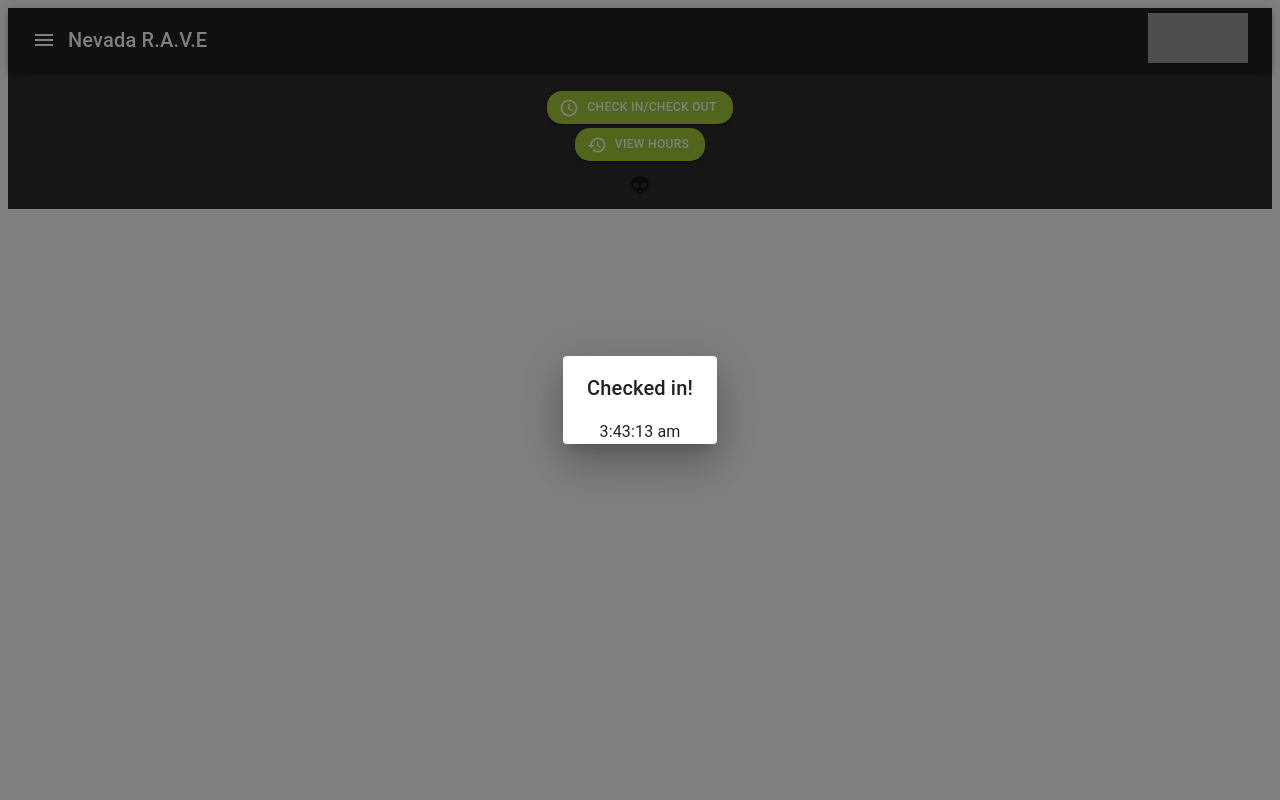
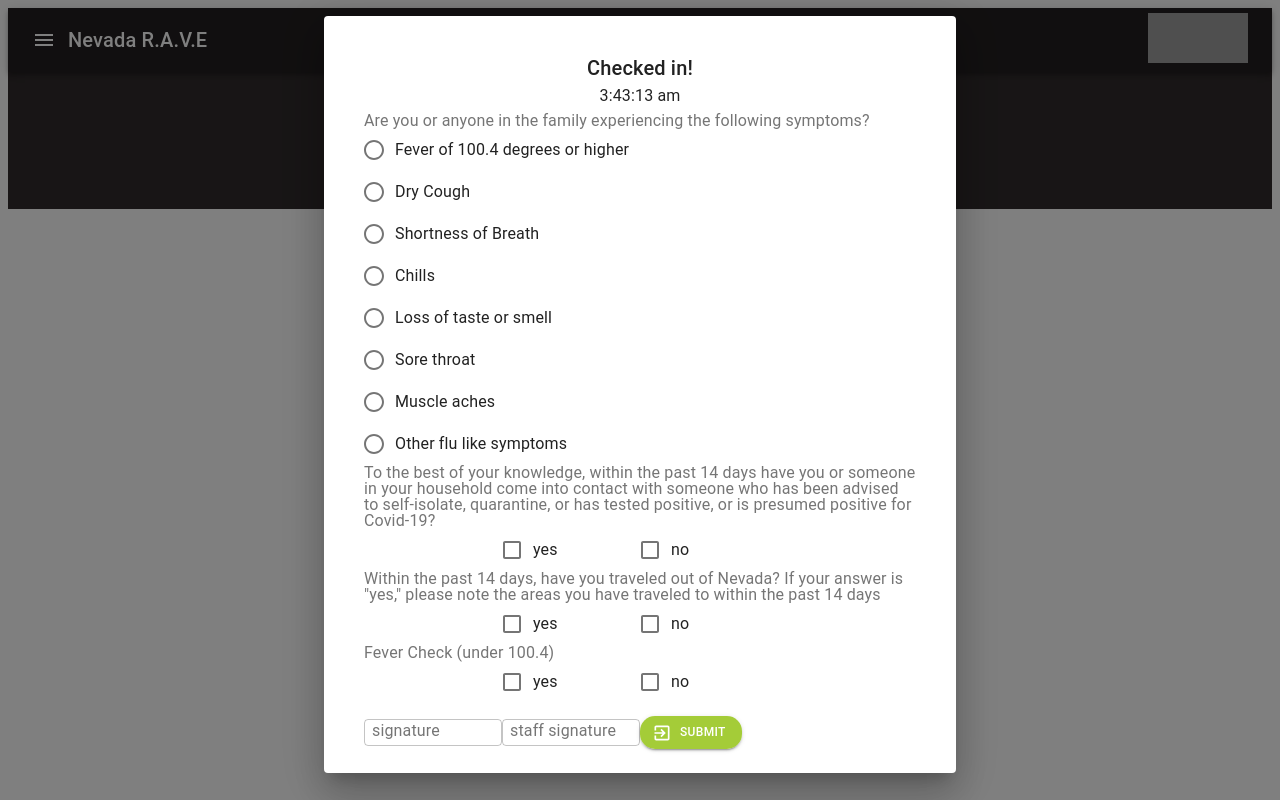
Before and after one commit to Renat97/Nevada-RAVE-MVP, a React app: page /login in a window 1280 px wide. Both pictures are taken after a click on the button "CHECK IN/CHECK OUT". Built offline with nearby package versions, Linux system fonts and the light colour scheme; grey boxes are pictures that could not be loaded; the HTML template or start-up script is replaced by a standard one.

Commit message:
volunteer check in process done

```diff
--- a/client/src/modals/SimpleDialog.jsx
+++ b/client/src/modals/SimpleDialog.jsx
@@ -1,4 +1,4 @@
-import React, {Fragment} from 'react';
+import React, {Fragment, useState} from 'react';
 import PropTypes from 'prop-types';
 import { makeStyles } from '@material-ui/core/styles';
 import Button from '@material-ui/core/Button';
@@ -14,13 +14,226 @@ import AddIcon from '@material-ui/icons/Add';
 import Typography from '@material-ui/core/Typography';
 import { blue } from '@material-ui/core/colors';
 import {DialogContent, DialogContentText} from '@material-ui/core';
+import Radio from '@material-ui/core/Radio';
+import RadioGroup from '@material-ui/core/RadioGroup';
+import FormControlLabel from '@material-ui/core/FormControlLabel';
+import FormControl from '@material-ui/core/FormControl';
+import FormLabel from '@material-ui/core/FormLabel';
+import clsx from 'clsx';
+import { Checkbox, Container, TextField } from '@material-ui/core';
+import Box from '@material-ui/core/Box';
+import Grid from '@material-ui/core/Grid';
+import ExitToAppIcon from '@material-ui/icons/ExitToApp';
+import { Link } from 'react-router-dom'
 
-const useStyles = makeStyles({
+const useStyles = makeStyles(theme => ({
   avatar: {
     backgroundColor: blue[100],
     color: blue[600],
   },
-});
+  dialogWrapper: {
+    padding: theme.spacing(2),
+    position: 'absolute',
+    top:'-2%',
+    overflow:'scroll',
+  },
+  root: {
+    background: 'linear-gradient(90deg, #a4cc38, #a4cc38)',
+    border: 0,
+    marginTop: '13px',
+    borderRadius: 15,
+    color: 'white',
+    fontSize: '12px'
+  },
+  text: {
+    marginBottom: '5px'
+  },
+  title: {
+    padding: 0,
+    textAlign: 'center'
+  },
+  form: {
+      color: 'green',
+      '& .MuiOutlinedInput-input': {
+        padding: '4px'
+      },
+      '& .MuiFormLabel-root': {
+        position: 'relative',
+        left: '-6px'
+      }
+
+  }
+}));
+
+const InitialValues = {
+  symptom1: '',
+  symptom2: '',
+  symptom3: '',
+  symptom4: '',
+  symptom5: '',
+  symptom6: '',
+  symptom7: '',
+  symptom8: ''
+}
+const values = {
+  signature: '',
+  staffSignature: ''
+}
+
+export function RadioButtonsGroup() {
+  const [values, setValues] = useState(InitialValues);
+  const [decision, setDecision] = useState(0);
+  const [decision1, setDecision1] = useState(0);
+  const [decision2, setDecision2] = useState(0);
+  const [decision3, setDecision3] = useState(0);
+  const [decision4, setDecision4] = useState(0);
+  const [decision5, setDecision5] = useState(0);
+  const [decision6, setDecision6] = useState(0);
+  const [decision7, setDecision7] = useState(0);
+  const [decision8, setDecision8] = useState(0);
+
+  const classes = useStyles();
+
+  const handleChange = (event) => {
+    const {name, value, checked} = event.target;
+    setValues({
+    ...values,
+    [name]: 'yes'
+    })
+  }
+
+  const [form2, setform2] = React.useState('');
+  const [form3, setform3] = React.useState('');
+  const [form4, setform4] = React.useState('');
+  const [form5, setform5] = React.useState(values);
+
+  const handleChange2 = (event) => {
+    setform2(event.target.value);
+  };
+  const handleChange3 = (event) => {
+    setform3(event.target.value);
+  };
+  const handleChange4 = (event) => {
+    setform4(event.target.value);
+  };
+  const handleChange5 = (event) => {
+    const {name, value} = event.target
+    setform5({
+      ...form5,
+      [name]: value
+    })
+  }
+
+  return (
+    <Fragment>
+  <Grid container
+  style={{
+    margin: 0,
+    width: '100%',
+  }}>
+    <FormControl component="fieldset">
+      <FormLabel component="legend" classes= {{focused: classes.form}}>Are you or anyone in the family experiencing the following symptoms?</FormLabel >
+      <RadioGroup aria-label="covid" name="covid" value={values} onChange={handleChange}>
+        <FormControlLabel value={InitialValues.symptom1} control={<Radio checked = { decision === 1 ? true : false} onChange={() => setDecision(1)} />} label="Fever of 100.4 degrees or higher" name="symptom1"/>
+        <FormControlLabel value={InitialValues.symptom2} control={<Radio checked = { decision1 === 1 ? true : false} onChange={() => setDecision1(1)} />} label="Dry Cough" name="symptom2"/>
+        <FormControlLabel value={InitialValues.symptom3} control={<Radio checked = { decision2 === 1 ? true : false} onChange={() => setDecision2(1)}/>} label="Shortness of Breath" name="symptom3" />
+        <FormControlLabel value={InitialValues.symptom4} control={<Radio checked = { decision3 === 1 ? true : false} onChange={() => setDecision3(1)} />} label="Chills" name="symptom4" />
+        <FormControlLabel value={InitialValues.symptom5} control={<Radio checked = { decision4 === 1 ? true : false} onChange={() => setDecision4(1)} />} label="Loss of taste or smell" name="symptom5" />
+        <FormControlLabel value={InitialValues.symptom6} control={<Radio checked = { decision5 === 1 ? true : false} onChange={() => setDecision5(1)}/>} label="Sore throat" name="symptom6" />
+        <FormControlLabel value={InitialValues.symptom7} control={<Radio checked = { decision6 === 1 ? true : false} onChange={() => setDecision6(1)} />} label="Muscle aches" name="symptom7" />
+        <FormControlLabel value={InitialValues.symptom8} control={<Radio checked = { decision7 === 1 ? true : false} onChange={() => setDecision7(1)} />} label="Other flu like symptoms" name="symptom8" />
+      </RadioGroup>
+    </FormControl>
+    </Grid>
+    <Grid container
+  style={{
+    margin: 0,
+    width: '100%',
+  }}>
+    <FormControl component="fieldset">
+    <FormLabel component="legend"> To the best of your knowledge, within the past 14 days have you or someone in your household come into contact with someone who has been advised to self-isolate, quarantine, or has tested positive, or is presumed positive for Covid-19?</FormLabel>
+    <RadioGroup aria-label="gender" name="gender1" value={form2} onChange={handleChange2}>
+    <Grid container direction="row" justify="center" alignItems="center">
+     <Grid item container sm={3}>
+      <FormControlLabel value="yes" control={<Checkbox />} label="yes" onChange={handleChange2}/>
+      </Grid>
+      <Grid item container sm={3}>
+      <FormControlLabel value="no" control={<Checkbox />} label="no" onChange={handleChange2} />
+      </Grid>
+    </Grid>
+    </RadioGroup>
+    </FormControl>
+    </Grid>
+    <Grid container
+  style={{
+    margin: 0,
+    width: '100%',
+  }}>
+    <FormControl component="fieldset">
+    <FormLabel component="legend">  Within the past 14 days, have you traveled out of Nevada? If your answer is "yes," please note the areas you have traveled to within the past 14 days</FormLabel>
+    <RadioGroup aria-label="gender" name="gender1" value={form3} onChange={handleChange3}>
+    <Grid container direction="row" justify="center" alignItems="center">
+     <Grid item container sm={3}>
+      <FormControlLabel value="yes" control={<Checkbox />} label="yes" onChange={handleChange3}/>
+      </Grid>
+      <Grid item container sm={3}>
+      <FormControlLabel value="no" control={<Checkbox />} label="no" onChange={handleChange3} />
+      </Grid>
+    </Grid>
+    </RadioGroup>
+    </FormControl>
+    </Grid>
+
+    <Grid container
+  style={{
+    margin: 0,
+    width: '100%',
+  }}>
+    <FormControl component="fieldset">
+    <FormLabel component="legend"> Fever Check (under 100.4)</FormLabel>
+    <RadioGroup aria-label="gender" name="gender1" value={form4} onChange={handleChange4}>
+    <Grid container direction="row" justify="center" alignItems="center" style={{width: '552px'}}>
+     <Grid item container sm={3}>
+      <FormControlLabel value="yes" control={<Checkbox />} label="yes" onChange={handleChange4}/>
+      </Grid>
+      <Grid item container sm={3}>
+      <FormControlLabel value="no" control={<Checkbox />} label="no" onChange={handleChange4} />
+      </Grid>
+    </Grid>
+    </RadioGroup>
+    </FormControl>
+    </Grid>
+
+    <Grid container direction="row" justify="flex-start" alignItems="flex-start" style={{height: '20%',margin: 0, width: '100%',}}>
+    <Grid item container sm={3}>
+    <TextField variant="outlined" name="signature" value={values.signature} className={classes.form} label="signature" InputProps={{
+           style: {
+             color: "black",
+             fontFamily: 'Arizonia'
+           }
+         }} onChange={handleChange5}>
+    </TextField>
+    </Grid>
+    <Grid item container sm={3} style={{padding: 0, margin: 0, width: '100%'}}>
+    <TextField variant="outlined" name="staffSignature" value={values.staffSignature} className={classes.form} label="staff signature"  InputProps={{
+           style: {
+             color: "black",
+             fontFamily: "Arizonia"
+           }
+         }} onChange={handleChange5}>
+    </TextField>
+    </Grid>
+    <Grid item container sm={3} style={{margin: 0, width: '100%'}}>
+    <Button align="center" startIcon={<ExitToAppIcon />} variant="contained"  style={{fontSize: 12}} className={classes.root} component={Link} to="/login">
+      Submit
+    </Button>
+    </Grid>
+    </Grid>
+
+    </Fragment>
+
+  );
+}
 
 
 
@@ -31,15 +244,16 @@ export function SimpleDialog(props) {
   const DialogConditionalOne = () => {
     return (
     <Fragment>
-    <DialogTitle id="simple-dialog-title">Checked in!</DialogTitle>
-    <Typography align="center"> {date} </Typography>
+    <DialogTitle className={classes.title}>Checked in!</DialogTitle>
+    <Typography align="center" className={classes.text}> {date} </Typography >
+    <RadioButtonsGroup/>
     </Fragment>
     );
   }
   const DialogConditionalTwo = () => {
     return (
     <Fragment>
-    <DialogTitle id="simple-dialog-title">Checked out!</DialogTitle>
+    <DialogTitle id="simple-dialog-title" align="center">Checked out!</DialogTitle>
     <Typography align="center"> {date} </Typography>
     </Fragment>
     );
@@ -51,13 +265,15 @@ export function SimpleDialog(props) {
 
   return (
     <Fragment>
-    <Dialog onClose={handleClose} aria-labelledby="simple-dialog-title" open={open}>
+    <Dialog maxWidth={'sm'} fullWidth={true} style={{margin: 0, width: '100%'}} onClose={handleClose} aria-labelledby="simple-dialog-title" open={open} classes={{ paper: classes.dialogWrapper}}>
+    <DialogContent style={{ overflow: "scroll"}}>
       {selectedValue ==='checkOut' &&
         <DialogConditionalTwo/>
       }
       {selectedValue ==='checkIn' &&
         <DialogConditionalOne/>
       }
+    </DialogContent>
     </Dialog>
     </Fragment>
   );
--- a/client/src/pages/VolunteerLogin.jsx
+++ b/client/src/pages/VolunteerLogin.jsx
@@ -80,6 +80,14 @@ var VolunteerLogin = () => {
        hours = `${num}`
        break;
    }
+  console.log(num);
+  if(num === 0) {
+    hours = 12;
+  }
+  if(num === 12) {
+    hours = 12;
+  }
+
   return hours;
   }
 
```
Also changed, not shown: 2 other files (tests, documents, lock files or other folders).
